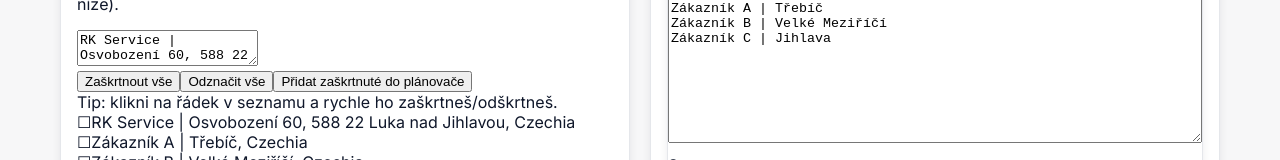
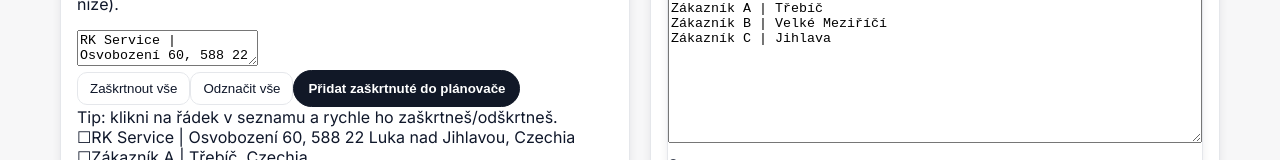
Before and after one commit to RK-Service/route-planner, a React (Vite) app: page / in a window 1280 px wide. Shown: the part 243-403 px from the top of the page. Built offline with nearby package versions, Linux system fonts and the light colour scheme; the HTML template or start-up script is replaced by a standard one.

Commit message:
Update SimpleDirectory.tsx

```diff
--- a/src/components/SimpleDirectory.tsx
+++ b/src/components/SimpleDirectory.tsx
@@ -73,17 +73,17 @@ Zákazník C | Jihlava, Czechia`;
       />
 
      <div className="mt-2 flex gap-2 flex-wrap">
-        <button className="px-3 py-2 rounded border" onClick={()=>{
+  <button className="btn-ghost" onClick={()=>{
     const lines = text.split(/\r?\n/).map((l)=> isChecked(l) ? l : (l.trim()? '[x] '+l : l));
     setText(lines.join('\n'));
   }}>Zaškrtnout vše</button>
 
-        <button className="px-3 py-2 rounded border" onClick={()=>{
+  <button className="btn-ghost" onClick={()=>{
     const lines = text.split(/\r?\n/).map(l => l.replace(/^\s*\[(x|\s)?\]\s*/i,''));
     setText(lines.join('\n'));
   }}>Odznačit vše</button>
 
-        <button className="px-3 py-2 rounded bg-black text-white" onClick={addCheckedToPlanner}>
+  <button className="btn" onClick={addCheckedToPlanner}>
     Přidat zaškrtnuté do plánovače
   </button>
 </div>
```
Lines whose indentation alone changed are shown as unchanged.
